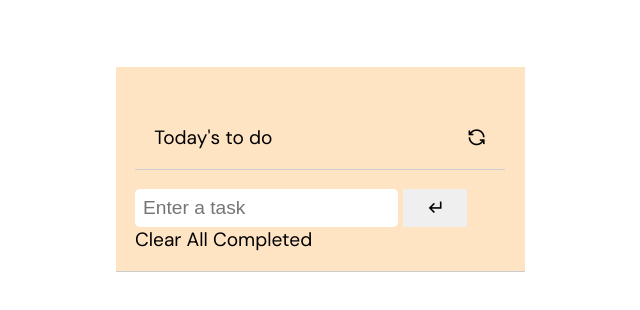
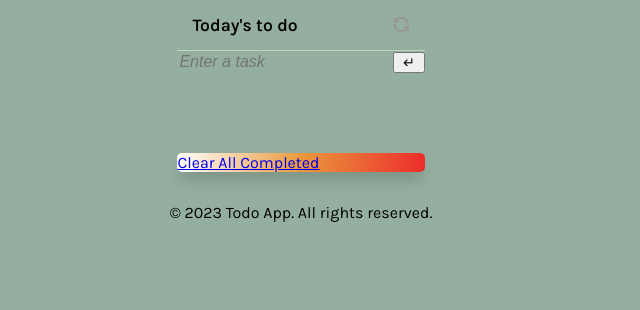
Before and after one commit to aradradev/to-do-list-day1, a website built with webpack: page src/index.html in a window 1280 px wide. Shown: the whole page, without its empty margins (339-979 px from the left). Built offline with nearby package versions, Linux system fonts and the light colour scheme.

```diff
--- a/src/index.html
+++ b/src/index.html
@@ -14,13 +14,19 @@
         <form id="task-form">
             <section class="header">
                 <div>Today's to do</div>
-                <div><i class="ri-loop-left-line"></i></div>
+                <div id="reload-icon"><i class="ri-loop-left-line"></i></div>
             </section>
-            <input type="text" id="task-input" placeholder="Enter a task" required>
-            <button id="add-task-btn" type="submit"><i class="ri-corner-down-left-line"></i></button>
-            <ul id="todo-list"></ul>
+            <input type="text" id="task-input" class="inputDesc" placeholder="Enter a task" required>
+            <button id="add-task-btn" class="addBtn" type="submit"><i class="ri-corner-down-left-line"></i></button>
+            <ul id="todo-list" class="listCont"></ul>
         </form>
     </main>
+    <footer>
+        <div class="container">
+            <p>&copy; 2023 Todo App. All rights reserved.</p>
+        </div>
+    </footer>
+
 
     <script type="module" src="../dist/main.js"></script>
 </body>
--- a/src/index.js
+++ b/src/index.js
@@ -2,6 +2,13 @@
 import updateLocalStorage from './modules/updateLocalStorage.js';
 import renderTodoList, { tasks } from './modules/renderTodoList.js';
 import addTask from './modules/addTasks.js';
+
+const reloadPage = document.getElementById('reload-icon');
+
+reloadPage.addEventListener('click', () => {
+  // eslint-disable-next-line no-restricted-globals
+  location.reload();
+});
 
 window.addEventListener('DOMContentLoaded', () => {
   const taskForm = document.getElementById('task-form');
--- a/src/modules/dragAndDrop.js
+++ b/src/modules/dragAndDrop.js
@@ -1,3 +1,4 @@
+// eslint-disable-next-line import/no-cycle
 import renderTodoList, { tasks } from './renderTodoList.js';
 import updateLocalStorage from './updateLocalStorage.js';
 
@@ -28,7 +29,7 @@
 
 export const swapTasks = (oldIndex, newIndex) => {
   const temp = tasks[oldIndex];
-  tasks[oldIndex] = tasks[newIndex]
+  tasks[oldIndex] = tasks[newIndex];
   tasks[newIndex] = temp;
 //   renderTodoList()
 };
--- a/src/modules/renderTodoList.js
+++ b/src/modules/renderTodoList.js
@@ -16,6 +16,7 @@
 
     const checkbox = document.createElement('input');
     checkbox.type = 'checkbox';
+    checkbox.classList.add('checkedBtn')
     checkbox.checked = task.completed;
     checkbox.addEventListener('change', () => {
       task.completed = checkbox.checked;
--- a/src/style.css
+++ b/src/style.css
@@ -1,130 +1,186 @@
-@import url('https://fonts.googleapis.com/css2?family=DM+Sans:ital,wght@0,400;0,500;1,400&display=swap');
+@import url("https://fonts.googleapis.com/css2?family=Karla:wght@400;600;700&display=swap");
 
-* {
-  margin: 0;
-  padding: 0;
+:root {
+  --bg-gradient: linear-gradient(to right, #fff, #e9993d, #ec2c2c);
+  --sec: #bbd6b8;
+  --main: #dbe4c6;
+  --third: #989898;
+  --fourth: #94af9f;
+  --text: #000;
 }
 
 body {
-  min-height: 100vh;
-  min-width: 100vw;
-  overflow-x: hidden;
-  display: flex;
-  background: #fff;
-  font-size: 20px;
-  font-family: 'DM Sans', sans-serif;
-  align-items: flex-start;
-  justify-content: center;
+  background-color: var(--fourth);
+  font-family: "Karla", sans-serif;
+  margin: 0;
+  padding: 0;
+  box-sizing: border-box;
 }
 
 main {
   display: flex;
-  flex-direction: column;
-  align-items: center;
   justify-content: center;
-  font-size: 1.2rem;
-  margin-top: 3rem;
+}
+
+.listCont {
+  background: var(--bg-gradient);
+  min-width: 90%;
+  box-shadow:
+    0 10px 15px -3px rgba(0, 0, 0, 0.1),
+    0 10px 15px -3px rgba(0, 0, 0, 0.1);
+  border-radius: 5px;
+  margin-top: 5rem;
 }
 
 .header {
+  font-size: 1.1rem;
+  padding: 15px;
+  display: flex;
+  justify-content: space-between;
+  border-bottom: 1px solid var(--sec);
+  color: var(--text);
+  font-weight: 600;
+}
+
+#add-task-btn i {
+  transform: rotate(90deg);
+  margin-right: 2px;
+}
+
+#reload-icon i {
+  color: var(--third);
+}
+
+#reload-icon i:not(.enter) {
+  cursor: pointer;
+}
+
+#reload-icon i:not(.enter):hover {
+  color: var(--text);
+}
+
+ul {
+  list-style: none;
+  padding: 0;
+  width: 100%;
+  margin: 0;
+}
+
+li {
   display: flex;
   justify-content: space-between;
   align-items: center;
-  flex-direction: row;
-  margin: 1.2rem auto;
-  border-bottom: 1px solid #ccc;
-  padding: 1.2rem;
+  padding: 15px;
+  border-bottom: 1px solid var(--sec);
+  font-size: 14px;
+}
 
-  /* min-width: 100%; */
-  background: bisque;
+.checkList {
+  position: relative;
+  margin-right: 10px;
+}
+
+li .checkList {
+  display: flex;
+  align-items: center;
+}
+
+input {
+  border: none;
+  background: transparent;
+  font-size: 14px;
+  font-style: italic;
+  outline: 0;
+}
+
+.checkList input {
+  margin-right: 10px;
+  font-style: normal;
+}
+
+footer {
+  display: flex;
+  justify-content: center;
+  align-items: center;
+  padding: 15px;
+  background-color: var(--fourth);
+}
+
+footer .clear-items {
+  outline: none;
+  color: var(--main);
+  border: none;
+  background: inherit;
+  line-height: 1.5rem;
+  font-size: inherit;
+  cursor: pointer;
 }
 
 .completed {
-  text-decoration: line-through;
-  color: darkblue;
-  font-weight: bold;
+  transition: opacity 0.3s ease-in-out;
+  text-decoration: line-through var(--text);
+  color: gray;
 }
 
-input[type='checkbox'] {
-  width: 1.4rem;
-  height: 1.2rem;
-  transition: 0.5s;
+.refresh:hover {
+  transform: rotateZ(90deg);
 }
 
-#task-form {
-  margin: 1.2rem auto;
-  padding: 1.2rem;
-  min-width: 100%;
-  border-bottom: 1px solid #ccc;
-  background: bisque;
+.task-item:hover {
+  background-color: var(--sec);
 }
 
-#task-form input {
-  font-size: 1.2rem;
-  padding: 0.5rem;
-  border-radius: 5px;
+.checkedBtn {
+  appearance: none;
+  -webkit-appearance: none;
+  -moz-appearance: none;
+  width: 20px;
+  height: 20px;
+  border-radius: 4px;
+  border: 2px solid transparent; /* Hide the square border */
+  background-color: var(--fourth);
+  position: relative;
+  cursor: pointer;
   outline: none;
-  border: none;
 }
 
-#add-task-btn {
-  color: #000;
-  border: none;
-  font-size: 1.2rem;
-  padding: 0.5rem 1.4rem;
+.checkedBtn:checked {
+  background-color: var(--fourth);
 }
 
-.delete-btn {
-  color: #f00;
-  background: #fff;
-  transition: 0.3s;
+.checkedBtn::after {
+  content: "\2713"; /* Checkmark character */
+  position: absolute;
+  top: 50%;
+  left: 50%;
+  transform: translate(-50%, -50%);
+  font-size: 16px;
+  color: var(--text);
+  transition: opacity 0.3s ease-in-out;
+  opacity: 0; /* Initially hide the checkmark */
+}
+
+.checkedBtn:checked::after {
+  opacity: 1;
+}
+
+.inputDesc {
   border: none;
   outline: none;
-  font-size: 1.2rem;
+  background-color: transparent;
+  font-size: 16px;
+  color: var(--text);
+  padding: 2px;
 }
 
-.delete-btn:hover {
-  color: #fff;
-  background: #f00;
+@media screen and (min-width: 768px) {
+  .listCont {
+    background-color: var(--main);
+    min-width: 50%;
+    box-shadow:
+      0 10px 15px -3px rgba(0, 0, 0, 0.1),
+      0 10px 15px -3px rgba(0, 0, 0, 0.1);
+    border-radius: 5px;
+    margin-top: 5rem;
+  }
 }
-
-ul li {
-  display: flex;
-  align-items: center;
-  list-style: none;
-  font-size: 1.5rem;
-  margin: 0.9rem auto;
-}
-
-#todo-list li {
-  font-size: 1.2rem;
-  padding: 0.5rem 1.4rem;
-  border-radius: 5px;
-  background: #fff;
-  border-bottom: 1px solid #ccc;
-}
-
-#todo-list li:hover {
-  background: bisque;
-}
-
-.items {
-  border: none;
-  outline: none;
-  padding: 1rem 2rem;
-  background: #fff;
-}
-
-.items:hover {
-  background: bisque;
-}
-
-a {
-  text-decoration: none;
-  color: #000;
-}
-
-a:hover {
-  text-decoration: underline;
-  color: blue;
-}
```
